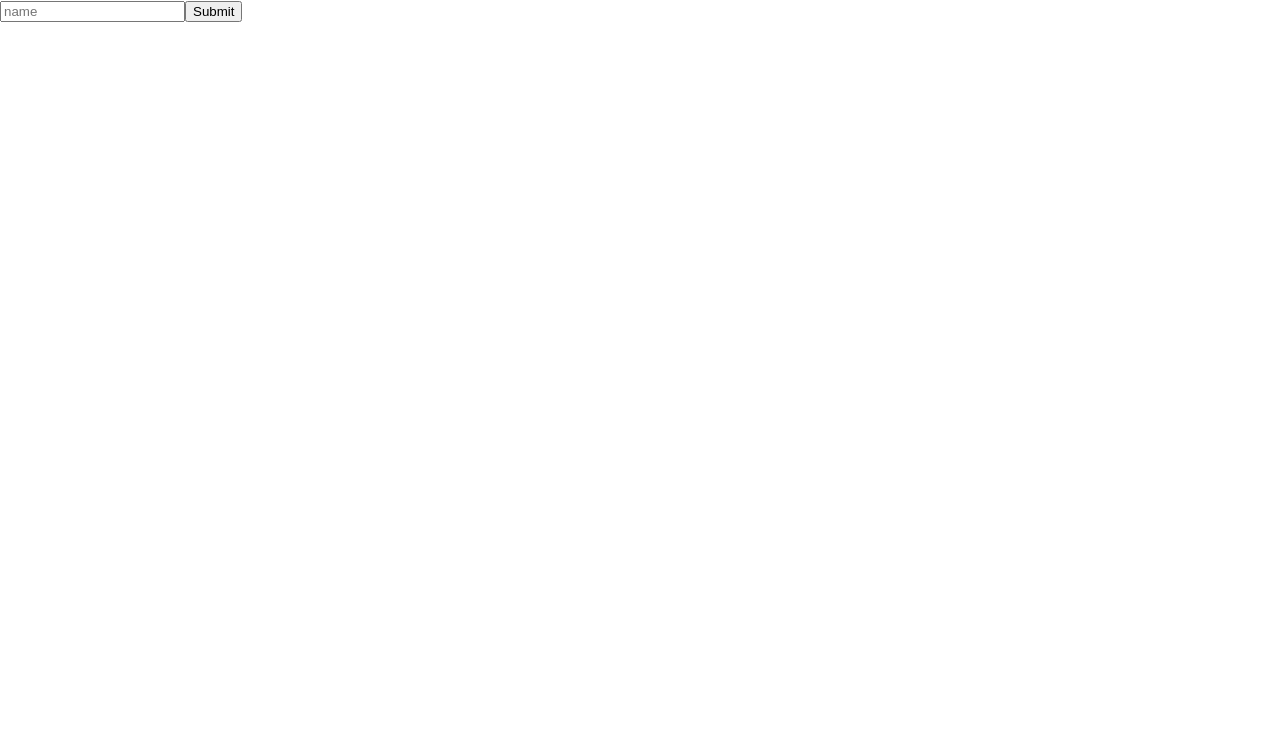
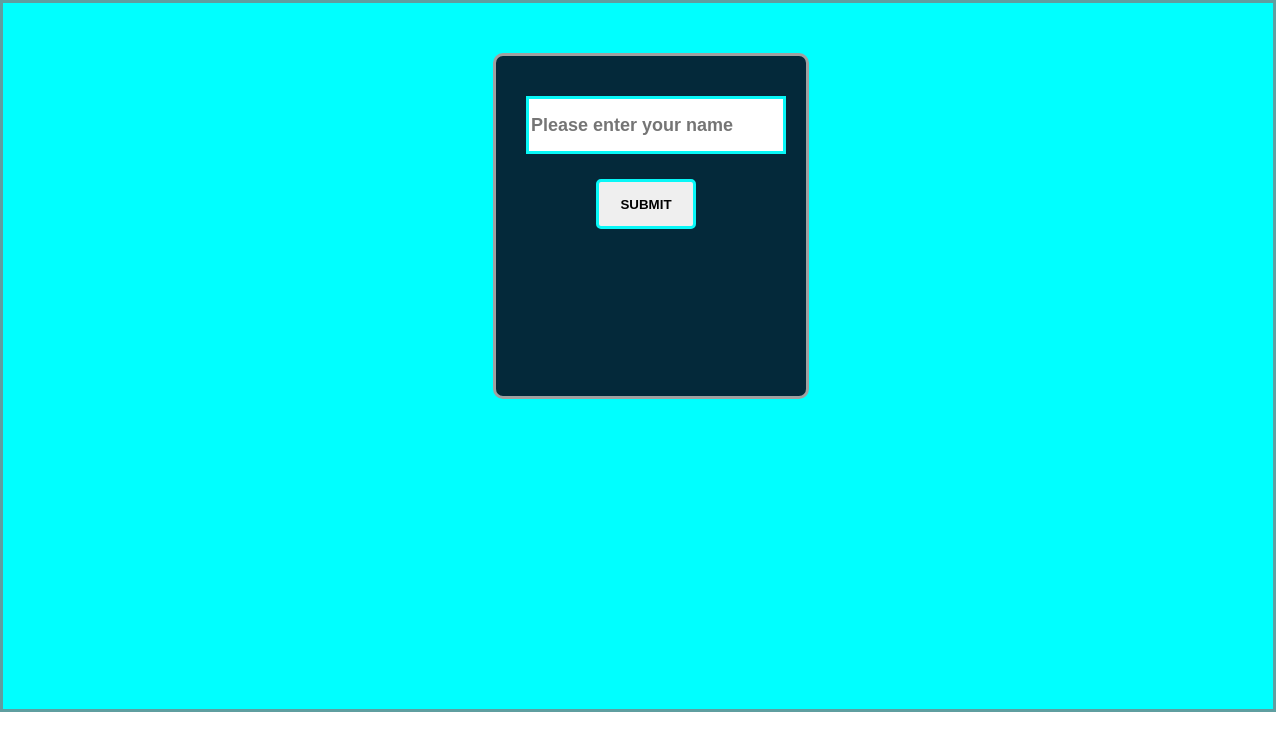
Before and after one commit to mkhalidsaifullah/ToDoList, a React (Create React App) app: page / in a window 1280 px wide. Shown: the top 750 px of the page. Built offline with nearby package versions, Linux system fonts and the light colour scheme.

Commit message:
css started for login page

```diff
--- a/src/App.js
+++ b/src/App.js
@@ -1,6 +1,7 @@
 import { useState } from "react";
 import Login from "./components/Login";
 import TodoList from "./components/TodoList";
+import "./components/Login.css";
 
 function App() {
   const [user, setUser] = useState("");
@@ -12,8 +13,10 @@ function App() {
 
   return (
     <>
-      {!user && <Login userName={userHandler} />}
-      {user && <TodoList userName={user} />}
+      <div className="main-div">
+        {!user && <Login userName={userHandler} />}
+        {user && <TodoList userName={user} />}
+      </div>
     </>
   );
 }
--- /dev/null
+++ b/src/components/Login.css
@@ -0,0 +1,48 @@
+.main-div {
+  align-content: center;
+  background-color: aqua;
+  height: 100%;
+  width: 99.2%;
+  border: 3px solid cadetblue;
+  padding-bottom: 310px;
+}
+
+.login-main {
+  background-color: rgb(4, 41, 58);
+  height: 250px;
+  width: 200px;
+  border: 3px solid rgb(161, 160, 161);
+  border-radius: 10px;
+  padding: 20px 100px 70px 10px;
+  margin-top: 50px;
+  margin-left: 490px;
+  text-decoration-color: rebeccapurple;
+}
+.backdrop {
+  height: 100%;
+  width: 100%;
+}
+
+.login-form {
+  margin: 20px;
+  align-content: center;
+}
+
+.login-name {
+  font-size: 18px;
+  font-weight: bold;
+  margin-top: 0px;
+  height: 50px;
+  width: 250px;
+  border: 3px solid rgb(8, 247, 247);
+}
+
+.submit-btn {
+  margin: 25px 10px 100px 70px;
+  align-items: center;
+  border-radius: 5px;
+  height: 50px;
+  width: 100px;
+  font-weight: bold;
+  border: 3px solid rgb(8, 247, 247);
+}
--- a/src/components/Login.js
+++ b/src/components/Login.js
@@ -23,12 +23,21 @@ const Login = (props) => {
   };
 
   return (
-    <div>
+    <div className="login-main">
       {
-        <form onSubmit={formHandler}>
-          <input type="text" placeholder="name" ref={nameRef} />
-          <input type="submit" value="Submit" />
-        </form>
+        <>
+          {/* <img className = "backdrop" src="../images/backdrop.jpg" alt="image" /> */}
+          <form className="login-form" onSubmit={formHandler}>
+            <input
+              className="login-name"
+              type="text"
+              placeholder="Please enter your name"
+              ref={nameRef}
+            />
+            <br />
+            <input className="submit-btn" type="submit" value="SUBMIT" />
+          </form>
+        </>
       }
     </div>
   );
```
Also changed, not shown: src/components/AddTodo.js (added, +12 -0 lines), src/images/backdrop.jpg (added).
